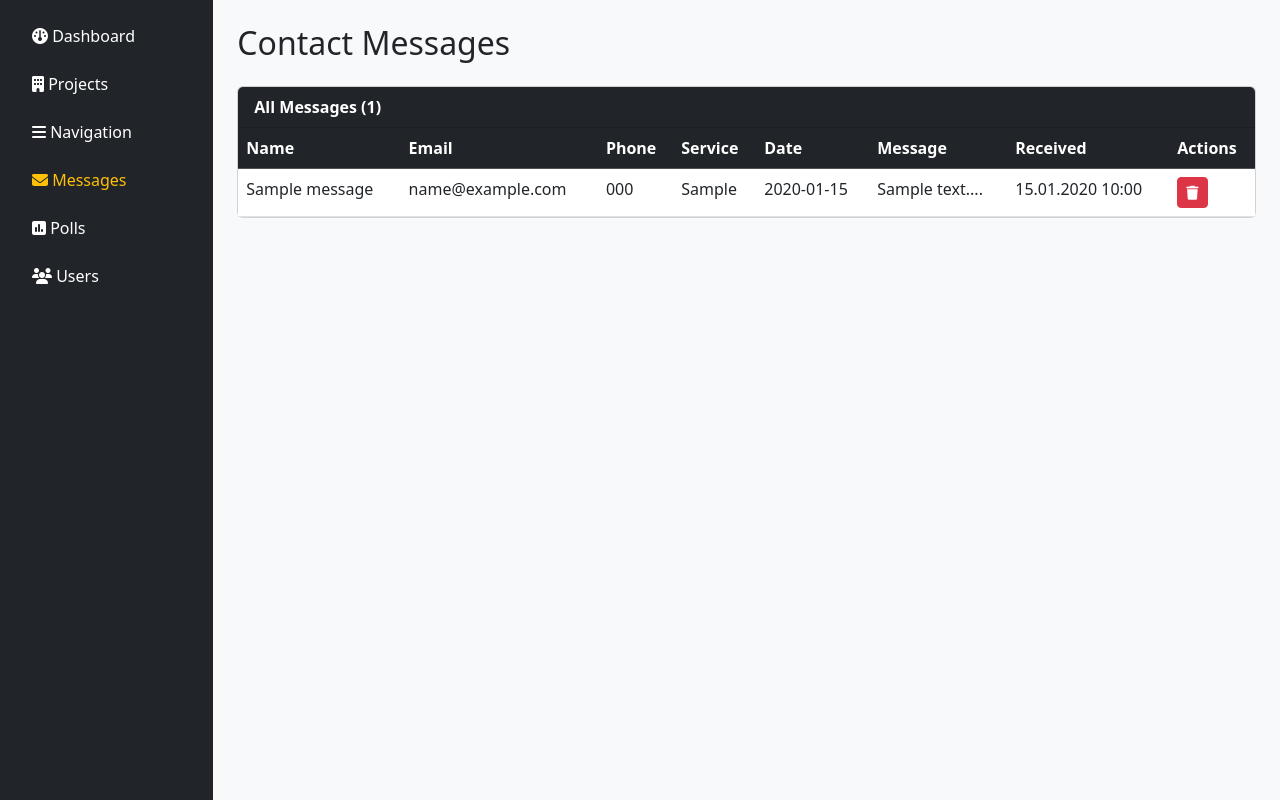
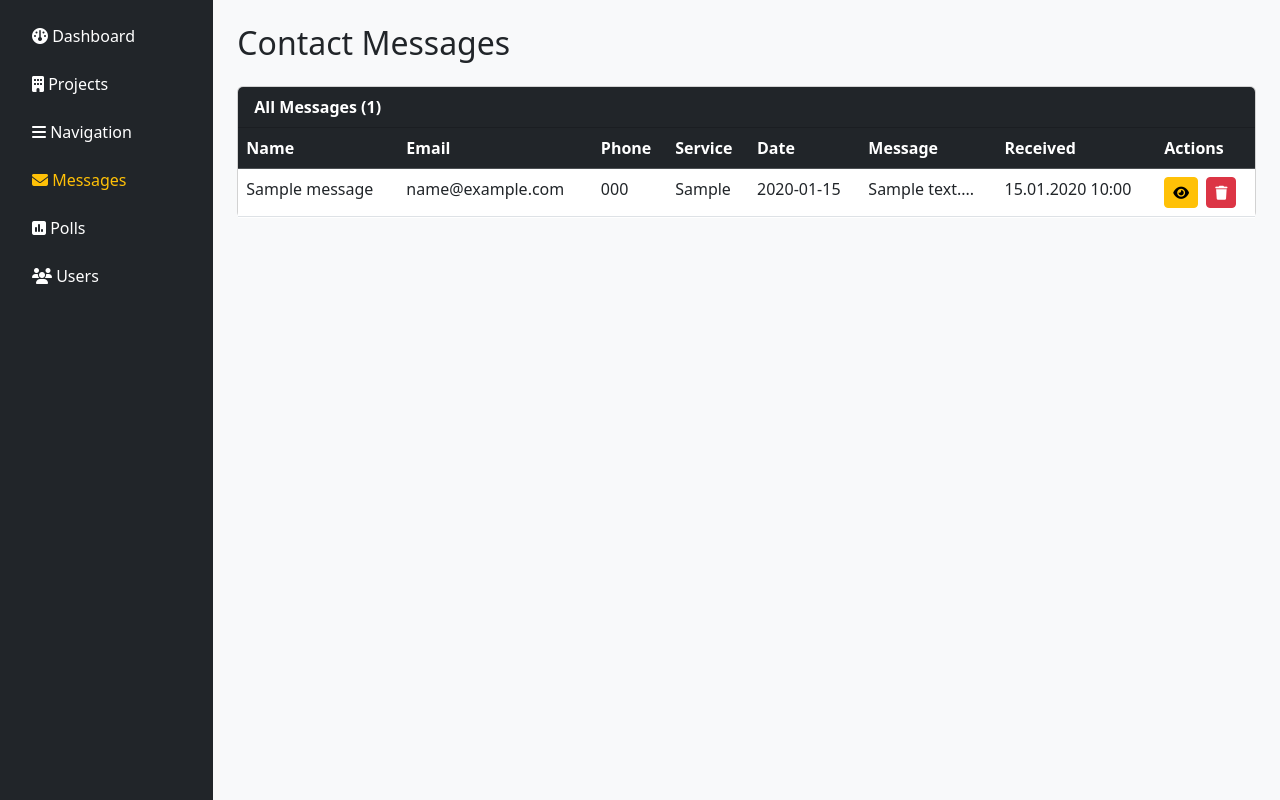
Before and after one commit to LufiLufiLufi7/phpFelix, a PHP site: page /WEB_SAJTOVI_PHP/admin/messages.php in a window 1280 px wide. Shown: the part 56-856 px from the top of the page. Run offline with PHP 8.4, Linux system fonts and the light colour scheme; a user stored in the database is signed in; tables that the repository leaves empty hold one stand-in row (values such as "Sample post"); some libraries are stand-ins or nearby versions.

Commit message:
Show full contact message inline with expandable row

```diff
--- a/admin/messages.php
+++ b/admin/messages.php
@@ -123,6 +123,7 @@ $messages = $db->query("SELECT * FROM contact_messages ORDER BY created_at DESC"
                                         <td class="text-dark"><?php echo htmlspecialchars(substr($msg['message'], 0, 50)) . '...'; ?></td>
                                         <td class="text-dark"><?php echo date('d.m.Y H:i', strtotime($msg['created_at'])); ?></td>
                                         <td>
+                                            <button type="button" class="btn btn-warning btn-sm me-1" data-bs-toggle="collapse" data-bs-target="#fullMessage<?php echo (int)$msg['id']; ?>" aria-expanded="false" aria-controls="fullMessage<?php echo (int)$msg['id']; ?>" title="Show or hide full message" aria-label="Show or hide full message"><i class="fas fa-eye"></i></button>
                                             <a href="?delete=<?php echo $msg['id']; ?>"
                                                 class="btn btn-danger btn-sm"
                                                 onclick="return confirm('Delete this message?')">
@@ -130,6 +131,7 @@ $messages = $db->query("SELECT * FROM contact_messages ORDER BY created_at DESC"
                                             </a>
                                         </td>
                                     </tr>
+                                    <tr><td colspan="8" class="p-0 border-0"><div class="collapse" id="fullMessage<?php echo (int)$msg['id']; ?>"><div class="p-3 bg-white border-bottom text-dark"><strong>Full message:</strong><div class="mt-2" style="white-space: pre-wrap; overflow-wrap: anywhere;"><?php echo htmlspecialchars($msg['message'], ENT_QUOTES, 'UTF-8'); ?></div></div></div></td></tr>
                                 <?php endforeach; ?>
                             </tbody>
                         </table>
```
